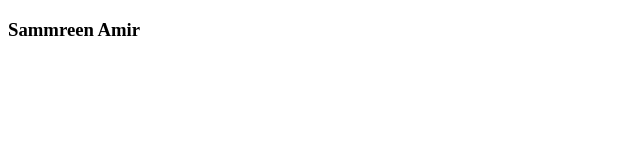
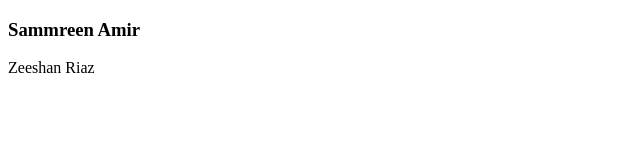
Before and after one commit to zeeshanriaz763/Testing, a plain HTML site: page index.html in a window 1280 px wide. Shown: the whole page, without its empty margins (0-640 px from the left). Drawn offline with Linux system fonts and the light colour scheme.

Commit message:
committed by zeeshan

```diff
--- a/index.html
+++ b/index.html
@@ -7,5 +7,6 @@
 </head>
 <body>
    <h3>Sammreen Amir</h3>
+   <p>Zeeshan Riaz</p>
 </body>
 </html>
```
